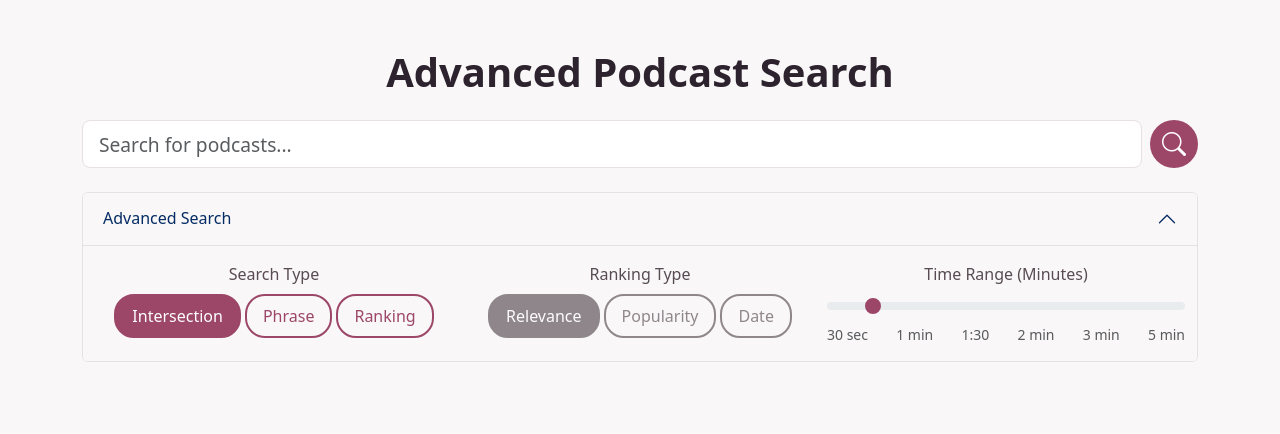
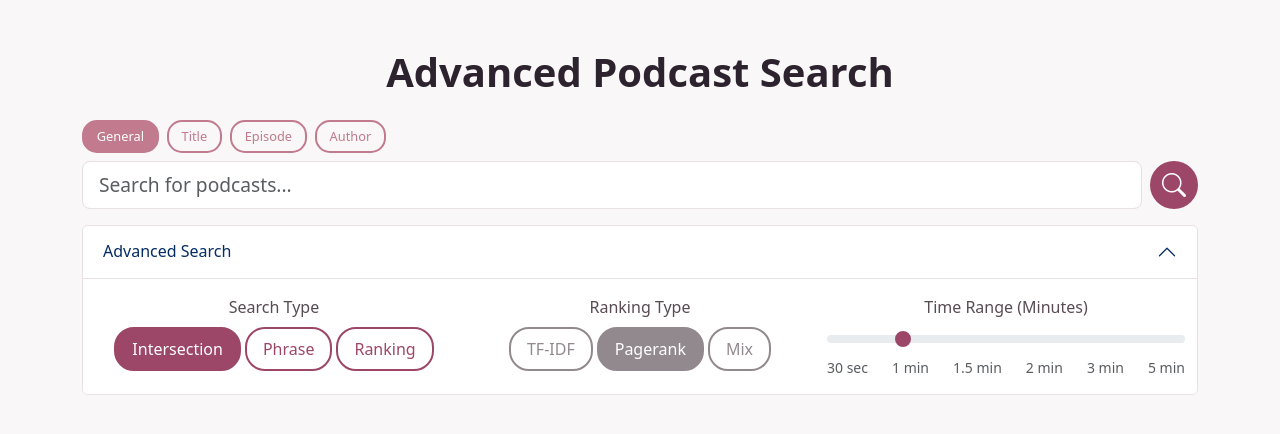
Before and after one commit to lpareja99/SE_podcast_search, a React (Create React App) app in the folder frontend/: page / in a window 1280 px wide. Both pictures are taken after a click on the button "Advanced Search". Shown: the top 434 px of the page. Built offline with nearby package versions, Linux system fonts and the light colour scheme.

Commit message:
extra filters just cuase

```diff
--- a/frontend/src/Search.js
+++ b/frontend/src/Search.js
@@ -1,19 +1,22 @@
-// filepath: /frontend/src/Search.js
 import React, { useState } from "react";
-// Import bootstrap first, then your CSS
 import 'bootstrap/dist/css/bootstrap.min.css';
-// Make sure this matches exactly with your file name (case sensitive)
 import "./search.css";
+
+const SEARCH_FILTERS = ["General", "Title", "Episode", "Author"];
+const SEARCH_TYPES = ["Intersection", "Phrase", "Ranking"];
+const RANKING_TYPES = ["TF-IDF", "Pagerank", "Mix"];
+const TIME_RANGE_INTERVALS = [0.5, 1, 1.5, 2, 3, 5];
 
 const Search = () => {
     const [query, setQuery] = useState("");
     const [results, setResults] = useState([]);
     const [selectedShow, setSelectedShow] = useState(null);
     const [checkedEpisodes, setCheckedEpisodes] = useState([]);
-    const [searchType, setSearchType] = useState("intersection");
-    const [rankingType, setRankingType] = useState("relevance");
+    const [searchType, setSearchType] = useState("Intersection");
+    const [rankingType, setRankingType] = useState("Pagerank");
     const [timeRange, setTimeRange] = useState(1);
-    const [isAccordionOpen, setIsAccordionOpen] = useState(false); // State for accordion
+    const [isAccordionOpen, setIsAccordionOpen] = useState(false);
+    const [selectedTag, setSelectedTag] = useState("General");
 
     const handleSearch = async () => {
         const params = new URLSearchParams({
@@ -30,8 +33,8 @@ const Search = () => {
     const handleCheckboxChange = (episodeId) => {
         setCheckedEpisodes((prev) =>
             prev.includes(episodeId)
-                ? prev.filter((id) => id !== episodeId) // Remove if already checked
-                : [...prev, episodeId] // Add if not checked
+                ? prev.filter((id) => id !== episodeId)
+                : [...prev, episodeId]
         );
     };
 
@@ -39,11 +42,22 @@ const Search = () => {
         <div className="container mt-5 search-container">
             <h1 className="text-center mb-4 podcast-title">Advanced Podcast Search</h1>
 
-            {/* Main Search Bar */}
-            <div className="d-flex align-items-center gap-2 mb-4 ">
+            <div className="d-flex gap-2 mb-2">
+                {SEARCH_FILTERS.map((tag) => (
+                    <button
+                        key={tag}
+                        className={`btn ${selectedTag === tag ? "btn-secondary" : "btn-outline-secondary"} text-small`}
+                        onClick={() => setSelectedTag(tag)}
+                    >
+                        {tag}
+                    </button>
+                ))}
+            </div>
+
+            <div className="d-flex align-items-center gap-2 mb-3 ">
                 <input
                     type="text"
-                    className="form-control search-bar"
+                    className="form-control search-bar search-bar-large"
                     value={query}
                     onChange={(e) => setQuery(e.target.value)}
                     placeholder="Search for podcasts..."
@@ -53,7 +67,6 @@ const Search = () => {
                 </button>
             </div>
 
-            {/* Accordion for Advanced Search */}
             <div className="accordion" id="advancedSearchAccordion">
                 <div className="accordion-item">
                     <h2 className="accordion-header" id="headingOne">
@@ -74,13 +87,11 @@ const Search = () => {
                         data-bs-parent="#advancedSearchAccordion"
                     >
                         <div className="accordion-body">
-                                {/* Filters Row */}
                                 <div className="d-flex gap-2 justify-content-center">
-                                    {/* Search Type */}
                                     <div className="col-4 text-center">
                                         <label className="form-label secondary-text">Search Type</label>
                                         <div className="d-flex justify-content-center filter-block gap-1">
-                                            {["intersection", "phrase", "ranking"].map((type) => (
+                                            {SEARCH_TYPES.map((type) => (
                                                 <button
                                                     key={type}
                                                     className={`btn tag-btn ${searchType === type ? "selected-tag" : ""}`}
@@ -91,43 +102,38 @@ const Search = () => {
                                             ))}
                                         </div>
                                     </div>
-
-                                    {/* Ranking Type */}
                                     <div className="col-4 text-center">
                                         <label className="form-label secondary-text">Ranking Type</label>
                                         <div className="d-flex justify-content-center filter-block gap-1">
-                                            {["relevance", "popularity", "date"].map((type) => (
+                                            {RANKING_TYPES.map((type) => (
                                                 <button
                                                     key={type}
                                                     className={`btn ranking-tag-btn ${rankingType === type ? "selected-ranking-tag" : ""}`}
                                                     onClick={() => searchType === "ranking" && setRankingType(type)}
-                                                    disabled={searchType !== "ranking"} // Disable if ranking type is not selected
+                                                    disabled={searchType !== "ranking"}
                                                 >
                                                     {type.charAt(0).toUpperCase() + type.slice(1)}
                                                 </button>
                                             ))}
                                         </div>
                                     </div>
-
-                                    {/* Time Range */}
                                     <div className="col-4 text-center">
                                         <label className="form-label secondary-text">Time Range (Minutes)</label>
                                         <input
                                             type="range"
                                             className="form-range"
-                                            min="0.5"
-                                            max="5"
-                                            step="0.5"
-                                            value={timeRange}
-                                            onChange={(e) => setTimeRange(parseFloat(e.target.value))}
+                                            min={0}
+                                            max={TIME_RANGE_INTERVALS.length - 1}
+                                            step={1}
+                                            value={TIME_RANGE_INTERVALS.indexOf(timeRange)}
+                                            onChange={(e) => setTimeRange(TIME_RANGE_INTERVALS[parseInt(e.target.value)])}
                                         />
                                         <div className="d-flex justify-content-between small text-muted">
-                                            <span>30 sec</span>
-                                            <span>1 min</span>
-                                            <span>1:30</span>
-                                            <span>2 min</span>
-                                            <span>3 min</span>
-                                            <span>5 min</span>
+                                            {TIME_RANGE_INTERVALS.map((interval, index) => (
+                                                <span key={index}>
+                                                    {interval === 0.5 ? "30 sec" : `${interval} min`}
+                                                </span>
+                                            ))}
                                         </div>
                                     </div>
                                 </div>
@@ -135,9 +141,7 @@ const Search = () => {
                     </div>
                 </div>
             </div>
-
             <div className="row mt-4">
-                {/* Left Section: List of Shows */}
                 <div className="col-md-4">
                     <div className="list-group">
                         {results.map((result, index) => (
@@ -168,8 +172,6 @@ const Search = () => {
                         ))}
                     </div>
                 </div>
-
-                {/* Right Section: Selected Show Details */}
                 <div className="col-md-8">
                     {selectedShow ? (
                         <div className="card rounded custom-card">
--- a/frontend/src/search.css
+++ b/frontend/src/search.css
@@ -1,6 +1,3 @@
-/* Simplified Search.css - Custom color scheme for podcast search */
-
-/* Color variables */
 :root {
     --background-color: #F9F7F7;
     --main-button: #9C4668;
@@ -34,6 +31,12 @@ p, .main-text, .secondary-text {
     background-color: var(--search-bg);
     border: 1px solid var(--search-border);
     color: var(--main-text);
+}
+
+.search-bar-large {
+    height: 3.5rem; /* Increase height */
+    font-size: 1.25rem; /* Increase font size */
+    padding: 0.75rem 1.25rem; /* Adjust padding */
 }
 
 .form-control:focus {
@@ -79,16 +82,72 @@ button.tag-btn.selected-tag, button.ranking-tag-btn.selected-ranking-tag {
 }
 
 button.ranking-tag-btn:disabled {
-    background-color: transparent; /* Keep background transparent */
-    border-color: var(--secondary-text); /* Use secondary text color for border */
-    color: var(--secondary-text); /* Use secondary text color for text */
-    cursor: not-allowed; /* Show not-allowed cursor */
+    background-color: transparent;
+    border-color: var(--secondary-text);
+    color: var(--secondary-text);
+    cursor: not-allowed;
 }
 
 button.ranking-tag-btn.selected-ranking-tag:disabled {
-    background-color: var(--secondary-text); /* Gray background for selected disabled button */
-    color: white; /* Ensure text is visible */
-    border-color: var(--secondary-text); /* Match border to background */
+    background-color: var(--secondary-text);
+    color: white;
+    border-color: var(--secondary-text);
+}
+
+.btn-primary {
+    background-color: var(--main-button);
+    color: white;
+    border: 2px solid var(--main-button);
+    border-radius: 20px;
+    padding: 0.5rem 1rem;
+    transition: all 0.3s ease;
+    font-size: 0.8rem; /* Smaller font size */
+    padding: 0.3rem 0.8rem; /* Reduced padding */
+    border-radius: 15px; /* Smaller border radius */
+}
+
+.btn-outline-primary {
+    background-color: transparent;
+    color: var(--main-button);
+    border: 2px solid var(--main-button);
+    border-radius: 20px;
+    padding: 0.5rem 1rem;
+    transition: all 0.3s ease;
+    font-size: 0.8rem; /* Smaller font size */
+    padding: 0.3rem 0.8rem; /* Reduced padding */
+    border-radius: 15px; /* Smaller border radius */
+}
+
+.btn-primary:hover, .btn-outline-primary:hover {
+    background-color: var(--secondary-button);
+    color: white;
+    border-color: var(--secondary-button);
+}
+
+.btn-secondary {
+    background-color: var(--secondary-button);
+    color: white;
+    border: 2px solid var(--secondary-button);
+    border-radius: 15px;
+    padding: 0.3rem 0.8rem;
+    font-size: 0.8rem;
+    transition: all 0.3s ease;
+}
+
+.btn-outline-secondary {
+    background-color: transparent;
+    color: var(--secondary-button);
+    border: 2px solid var(--secondary-button);
+    border-radius: 15px;
+    padding: 0.3rem 0.8rem;
+    font-size: 0.8rem;
+    transition: all 0.3s ease;
+}
+
+.btn-secondary:hover, .btn-outline-secondary:hover {
+    background-color: var(--main-button);
+    color: white;
+    border-color: var(--main-button);
 }
 
 .rank-badge {
@@ -146,7 +205,7 @@ button.ranking-tag-btn.selected-ranking-tag:disabled {
 .list-group-item:hover {
     background-color: rgba(156, 70, 104, 0.1);
     border-color: var(--main-button);
-    transform: scale(1.02); /* Slight hover effect */
+    transform: scale(1.02);
     transition: transform 0.2s ease-in-out;
 }
 
@@ -156,27 +215,27 @@ button.ranking-tag-btn.selected-ranking-tag:disabled {
 }
 
 .accordion-body {
-    background-color: var(--background-color); /* Match page background */
-    border-top: 1px solid var(--search-border); /* Add border between header and body */
+    background-color: white;
+    border-top: 1px solid var(--search-border);
 }
 
 .accordion-button {
-    background-color: var(--background-color); /* Match page background */
-    color: var(--main-text); /* Ensure text is visible */
-    border: none; /* Remove default border */
+    background-color: white;
+    color: var(--main-text);
+    border: none;
 }
 
 .accordion-button:not(.collapsed) {
-    background-color: var(--background-color); /* Keep background consistent when expanded */
-    box-shadow: none; /* Remove shadow when expanded */
+    background-color: white;
+    box-shadow: none;
 }
 
 .accordion-button:focus {
-    box-shadow: none; /* Remove focus outline */
+    box-shadow: none;
 }
 
 .accordion-item {
-    border: 1px solid var(--search-border); /* Add border around accordion item */
-    border-radius: 0.5rem; /* Optional: Add rounded corners */
-    overflow: hidden; /* Ensure content stays within the border */
+    border: 1px solid var(--search-border);
+    border-radius: 0.5rem;
+    overflow: hidden;
 }
```
